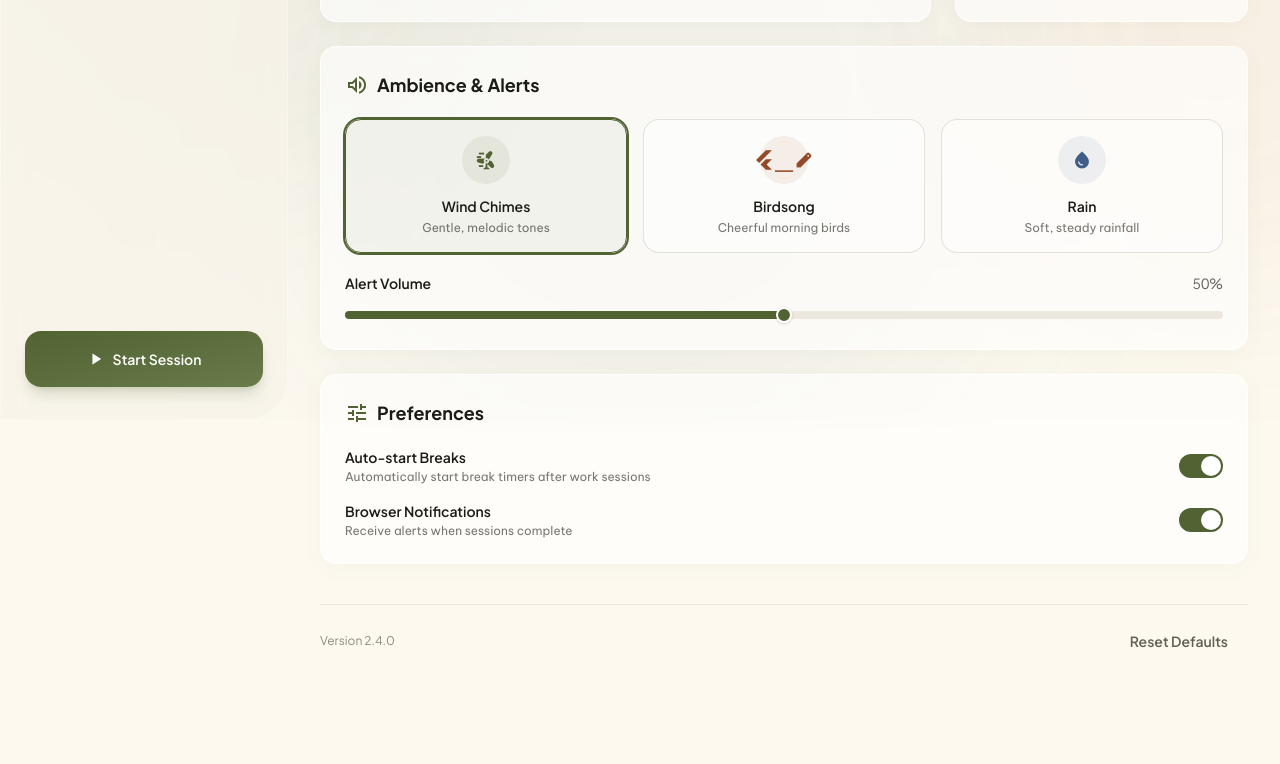
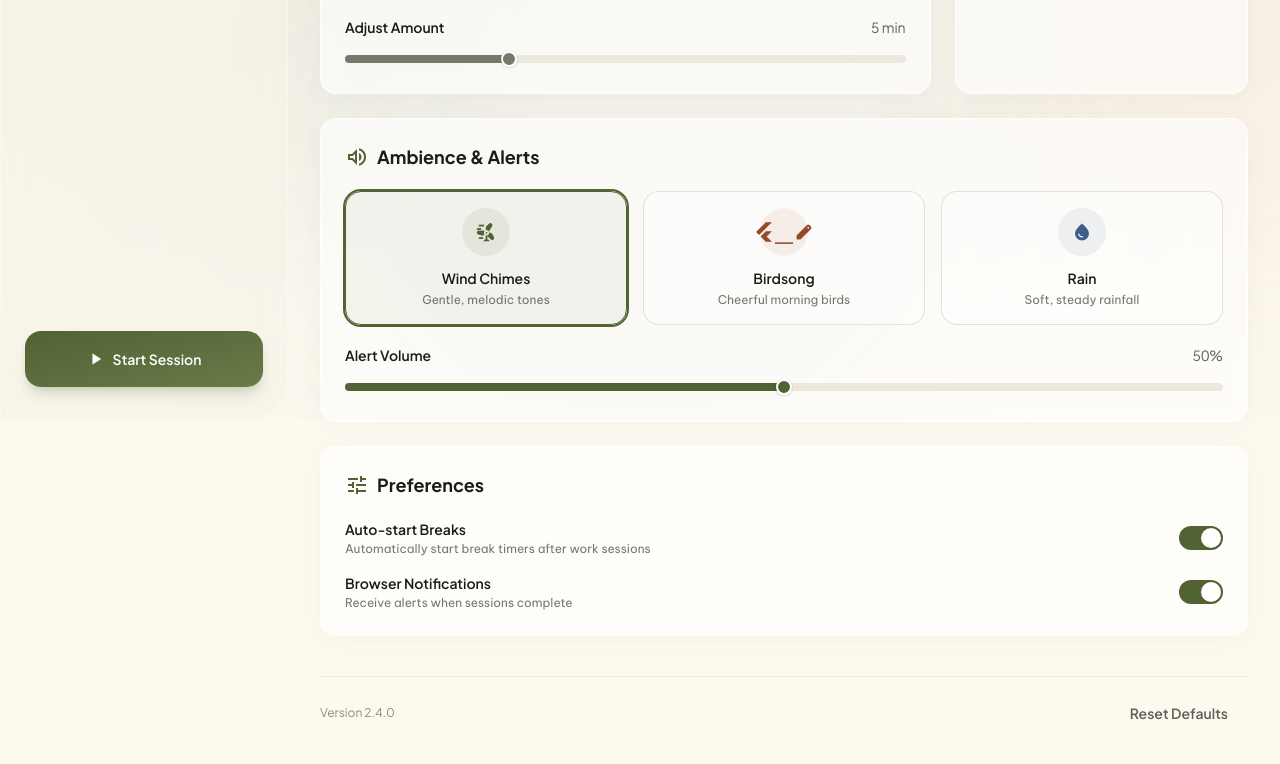
Before and after one commit to panoskava/sproutdoro-V2, a website built with Vite: page sproutdoro/settings.html in a window 1280 px wide. Shown: the part 380-1144 px from the top of the page. Before the commit the page ends 1073 px from the top, so only its background shows below. Built offline with nearby package versions, Linux system fonts and the light colour scheme.

Commit message:
feat(settings): add configurable timer-adjust amount setting

```diff
--- a/sproutdoro/settings.html
+++ b/sproutdoro/settings.html
@@ -57,6 +57,7 @@
               id="timer-durations-sliders"
               class="flex flex-col gap-5"
             ></div>
+            <div id="timer-adjust-setting"></div>
           </div>
 
           <!-- Appearance -->
--- a/sproutdoro/src/scripts/settings.ts
+++ b/sproutdoro/src/scripts/settings.ts
@@ -103,6 +103,24 @@ async function initSettingsPage() {
         accentColor: '#3f5d87',
         onChange: async (value) => {
           settings.longBreakDuration = value
+          await persistSettings()
+        },
+      })
+    )
+  }
+
+  const adjustSliderContainer = document.getElementById('timer-adjust-setting')
+  if (adjustSliderContainer) {
+    adjustSliderContainer.appendChild(
+      createRangeSlider({
+        label: 'Adjust Amount',
+        min: 1,
+        max: 15,
+        value: settings.timerAdjustMinutes,
+        unit: ' min',
+        accentColor: '#76786c',
+        onChange: async (value) => {
+          settings.timerAdjustMinutes = value
           await persistSettings()
         },
       })
--- a/sproutdoro/src/scripts/storage.ts
+++ b/sproutdoro/src/scripts/storage.ts
@@ -13,6 +13,7 @@ export const DEFAULT_SETTINGS: Settings = {
   volume: 50,
   autoStartBreaks: true,
   notifications: true,
+  timerAdjustMinutes: 5,
 }
 
 interface SproutdoroDB extends DBSchema {
--- a/sproutdoro/src/scripts/timer.ts
+++ b/sproutdoro/src/scripts/timer.ts
@@ -462,7 +462,7 @@ async function initTimerPage() {
     })
   }
 
-  const ADJUST_AMOUNT_MINUTES = 5
+  const ADJUST_AMOUNT_MINUTES = settings.timerAdjustMinutes || 5
   const adjustContainer = document.getElementById('timer-adjust-container')
   if (adjustContainer) {
     const adjustButtons = createTimerAdjustButtons({
--- a/sproutdoro/src/types.ts
+++ b/sproutdoro/src/types.ts
@@ -7,6 +7,7 @@ export interface Settings {
   volume: number
   autoStartBreaks: boolean
   notifications: boolean
+  timerAdjustMinutes: number
 }
 
 export interface Session {
```
